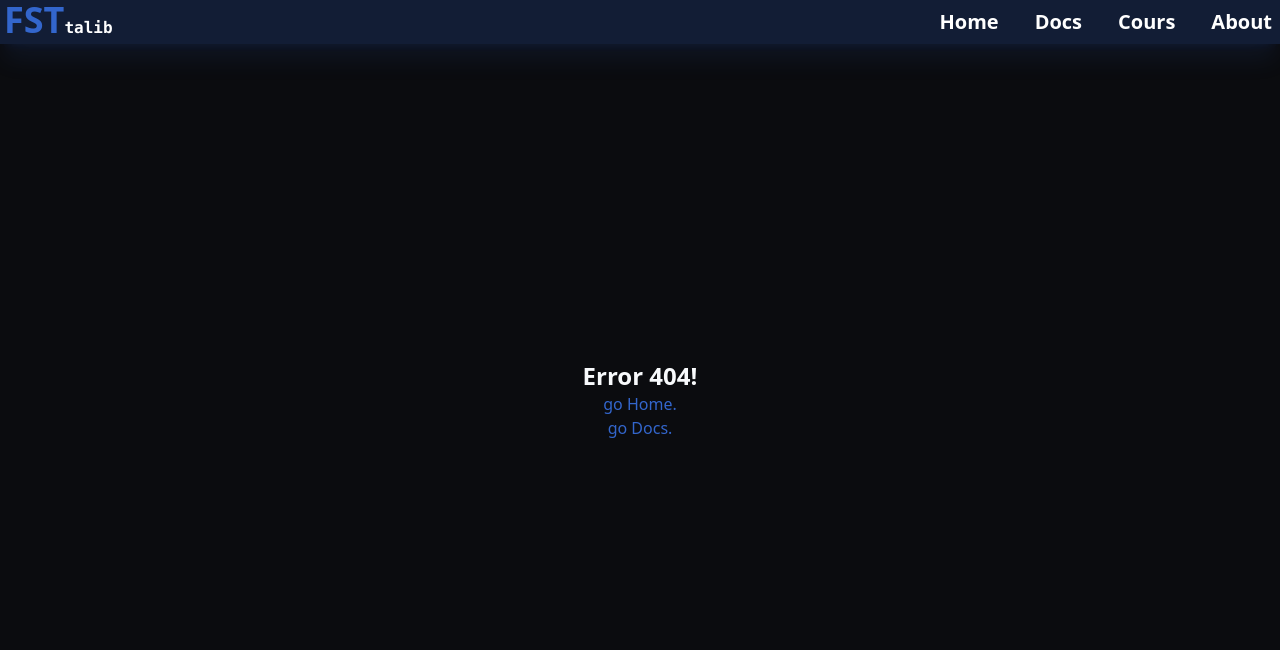
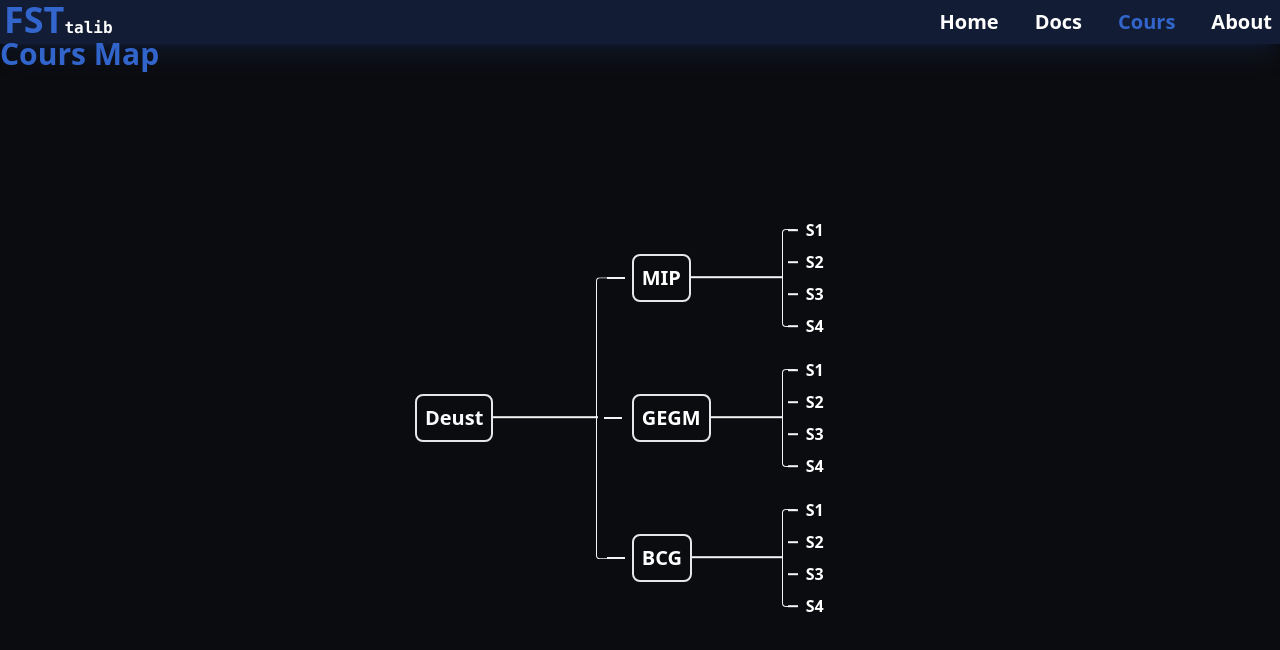
Before and after one commit to suitablePanther/fsts, a React (Vite) app: page /coursmap in a window 1280 px wide. Before the commit this address had no page. Shown: the top 650 px of the page. Built offline with nearby package versions, Linux system fonts and the light colour scheme.

Commit message:
creating CoursMap.jsx and deliting ther aside of semestres

```diff
--- a/src/components/NavBar.jsx
+++ b/src/components/NavBar.jsx
@@ -68,7 +68,7 @@ const NavBar = () => {
 					{[
 						["Home", "/"],
 						["Docs", "/docs"],
-						["cours", "/cours"],
+						["cours", "/coursmap"],
 						["About", "/about"],
 					].map(([title, path], index) => {
 						return (
--- a/src/components/cours/Cours.jsx
+++ b/src/components/cours/Cours.jsx
@@ -1,6 +1,6 @@
 import { createContext, useState } from "react";
 import { MIP_S_UN_DATA } from "./branches/MIP/data/mip_s_un";
-import Aside from "./components/AsideTemplate";
+import Aside from "./components/SemestresNav";
 import MainTemplate from "./components/MainTemplate";
 
 import { COURS_DATA } from "./data";
--- /dev/null
+++ b/src/components/cours/CoursMap.jsx
@@ -0,0 +1,69 @@
+import { Link } from "react-router-dom";
+import { COURS_DATA } from "./data";
+
+const CoursMap = () => {
+	return (
+		<section className=" h-screen flex flex-col justify-center self-center">
+			<h1>Cours Map</h1>
+			<main className=" group/p container flex items-center max-w-[450px]">
+				<h3
+					className=" group-hover/p:text-transparent bg-clip-text
+               group-hover/p:bg-gradient-to-l group-hover/p:from-yellow-600 group-hover/p:to-bgDark p-2 rounded-lg border-2 duration-100"
+				>
+					Deust
+				</h3>
+				<span className="block h-[1.6px] grow bg-zinc-100 max-w-[105px] -translate-y-1/2"></span>
+				<div
+					className="relative container flex flex-col items-center gap-5 w-fit
+      before:h-[70.4%] before:absolute before:w-[14px] before:rounded-l
+       before:border-zinc-100 before:border-[1.8px] before:border-r-transparent
+       before:top-1/2 before:-translate-y-1/2 before:-left-9 "
+				>
+					{COURS_DATA.map((branch) => {
+						const { id, name, semesters, path } = branch;
+						return (
+							<div
+								key={id}
+								className="group flex items-center justify-between w-[200px]
+              "
+							>
+								<Link
+									to={path}
+									className="relative text-xl font-bold border-2 p-2 rounded-lg duration-100 group-hover:text-transparent bg-clip-text
+               group-hover:bg-gradient-to-l group-hover:from-yellow-600 group-hover:to-bgDark
+               before:h-[2px] before:absolute before:w-[18px] before:bg-zinc-100 before:top-1/2
+               before:-translate-y-1/2 before:right-[115%]"
+								>
+									{name}
+								</Link>
+								<span className="block h-[1.6px] grow bg-zinc-100 -translate-y-1/2"></span>
+								<div
+									className="relative pl-4 flex flex-col gap-2 before:h-[81.5%] before:absolute
+               before:w-[14px] before:rounded-l before:border-zinc-100 before:border-[1.8px] before:border-r-transparent
+                before:top-1/2 before:-translate-y-1/2 before:left-0 "
+								>
+									{semesters.map((semestre) => {
+										const { id, name, path } = semestre;
+										return (
+											<Link
+												key={id}
+												to={path}
+												className="relative block rounded-full px-2 text-center font-semibold
+                      before:h-[1.6px] before:absolute before:w-[10px] before:bg-zinc-100 before:top-1/2
+                     before:-translate-y-1/2 before:right-full hover:text-yellow-600 duration-100"
+											>
+												{name}
+											</Link>
+										);
+									})}
+								</div>
+							</div>
+						);
+					})}
+				</div>
+			</main>
+		</section>
+	);
+};
+
+export default CoursMap;
--- a/src/components/cours/branches/BCG/data/BCG_DATA.js
+++ b/src/components/cours/branches/BCG/data/BCG_DATA.js
@@ -5,6 +5,7 @@ import { BCG_S_UN_DATA } from "./bcg_s_un";
 
 export const BCG_DATA = {
 	id: 3,
+	path: '/cours/bcg',
 	name: "BCG",
 	isShow: true,
 	semesters: [
--- a/src/components/cours/branches/GEGM/data/GEGM_DATA.js
+++ b/src/components/cours/branches/GEGM/data/GEGM_DATA.js
@@ -5,6 +5,7 @@ import { GEGM_S_UN_DATA } from "./gegm_s_un";
 
 export const GEGM_DATA = {
 	id: 2,
+	path: '/cours/gegm',
 	name: "GEGM",
 	isShow: true,
 	semesters: [
--- a/src/components/cours/branches/MIP/data/MIP_DATA.js
+++ b/src/components/cours/branches/MIP/data/MIP_DATA.js
@@ -5,6 +5,7 @@ import { MIP_S_UN_DATA } from "./mip_s_un";
 
 export const MIP_DATA = {
 	id: 1,
+	path: '/cours/mip',
 	name: "MIP",
 	isShow: true,
 	semesters: [
--- a/src/components/cours/components/MainTemplate.jsx
+++ b/src/components/cours/components/MainTemplate.jsx
@@ -3,7 +3,7 @@ import PlayListSection from "./mainComponents/PlayListSection";
 import VideoSection from "./mainComponents/VideoSection";
 import PlayListInfo from "./mainComponents/PlayListInfo";
 import { ModuleContext, VideoContext } from "../Cours";
-import Aside from "./AsideTemplate";
+import Aside from "./SemestresNav";
 import { COURS_DATA } from "../data";
 
 // eslint-disable-next-line react/prop-types
@@ -12,7 +12,7 @@ const MainTemplate = ({ semestreData }) => {
 	const { module } = useContext(ModuleContext);
 	return (
 		<main className="pt-20 relative w-full px-3 m-auto container">
-			<Aside branchData={COURS_DATA} />
+			{/* <Aside branchData={COURS_DATA} /> */}
 			<PlayListInfo module={module} />
 			<div className="flex gap-16 py-6 flex-col">
 				<VideoSection iframe={iframeSrc} />
--- a/src/routers/Router.jsx
+++ b/src/routers/Router.jsx
@@ -39,6 +39,7 @@ import BcgSUn from "../components/cours/branches/BCG/semestres/s_un/BcgSUn";
 import BcgSDeux from "../components/cours/branches/BCG/semestres/s_deux/BcgSDeux";
 import BcgSTrois from "../components/cours/branches/BCG/semestres/s_trois/BcgSTrois";
 import BcgSQuatre from "../components/cours/branches/BCG/semestres/s_quatre/BcgSQuatre";
+import CoursMap from "../components/cours/CoursMap";
 
 const Router = () => {
 	return (
@@ -88,6 +89,7 @@ const Router = () => {
 						<Route path="/cours/bcg/s_quatre" Component={BcgSQuatre} />
 					</Route>
 				</Route>
+				<Route path="/coursmap" Component={CoursMap} />
 			</Routes>
 		</BrowserRouter>
 	);
```
Also changed, not shown: src/components/cours/components/SemestresNav.jsx (renamed from src/components/cours/components/AsideTemplate.jsx).
